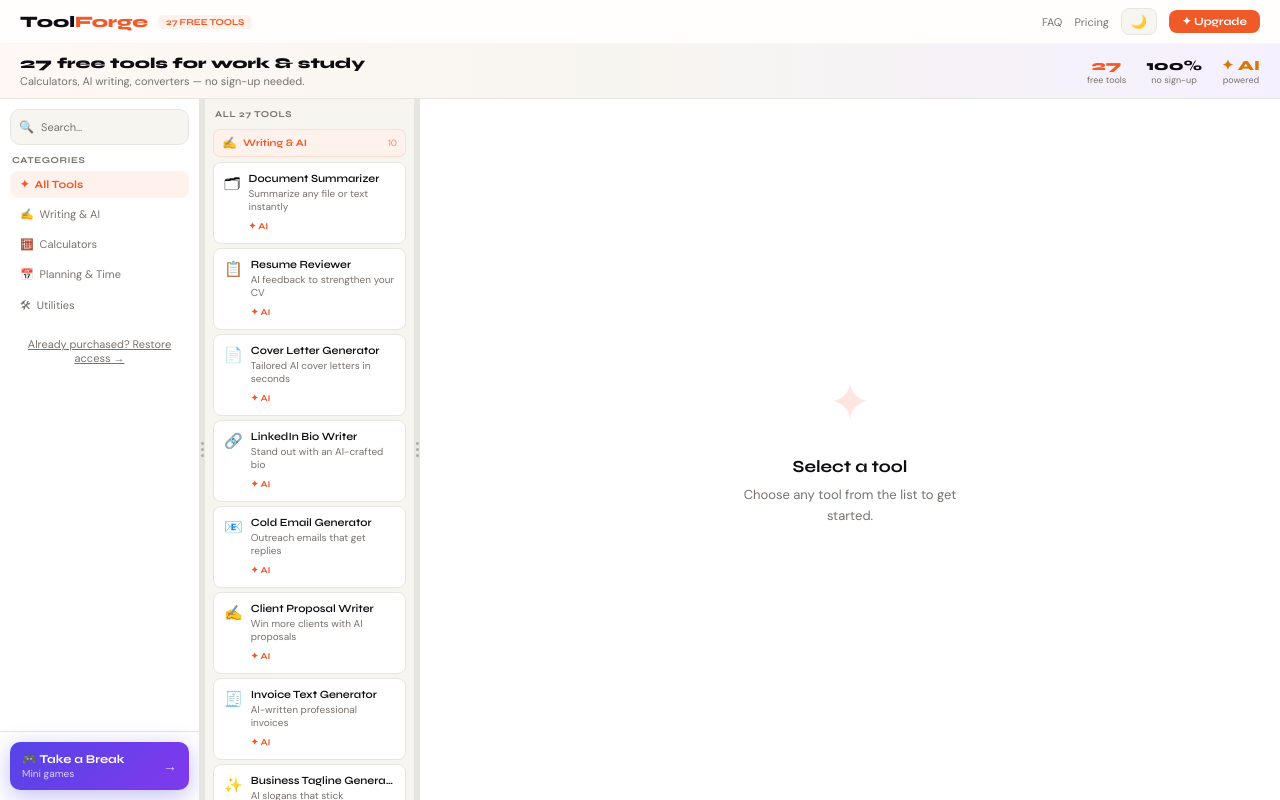
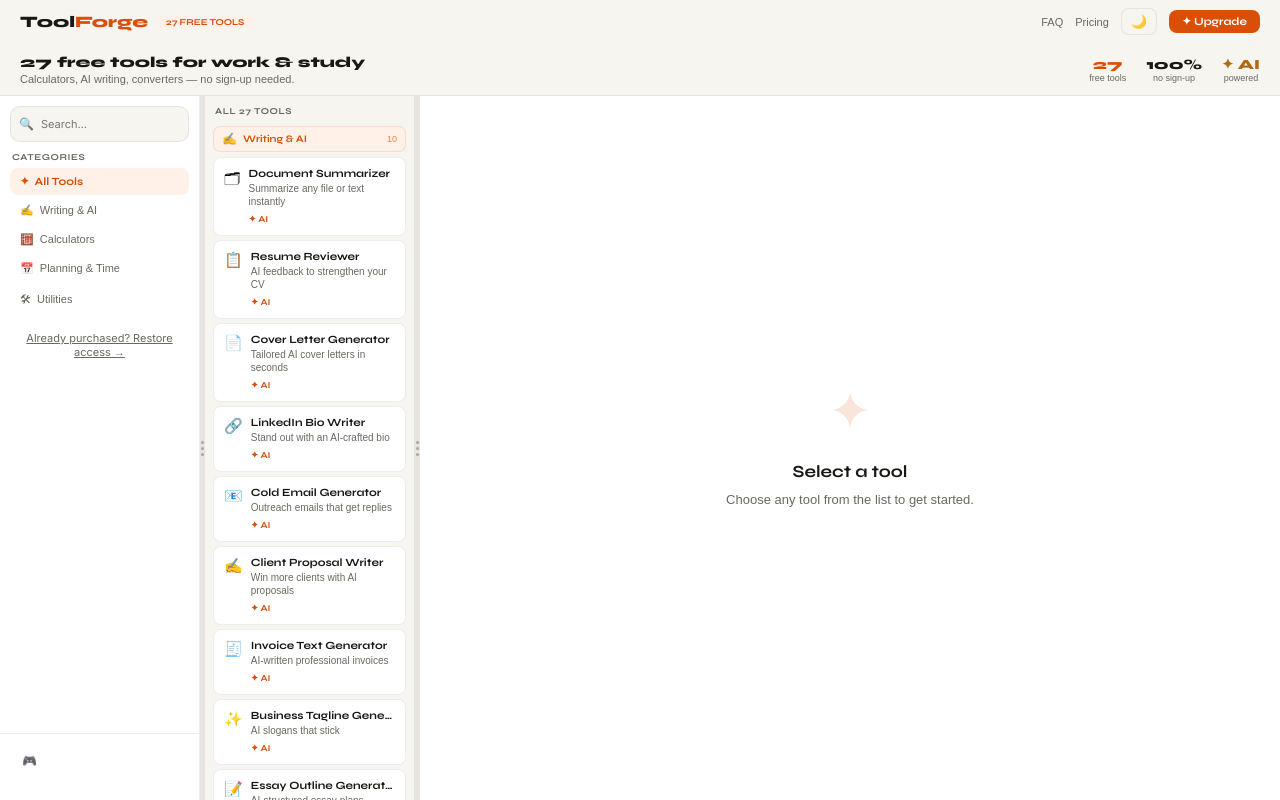
Before and after one commit to Agent0P/ToolForge, a React (Vite) app: page / in a window 1280 px wide. Built offline with nearby package versions, Linux system fonts and the light colour scheme.

Commit message:
Update theme.jsx

```diff
--- a/src/theme.jsx
+++ b/src/theme.jsx
@@ -1,258 +1,272 @@
 import { useState } from "react";
 
-/* ── Google Fonts ── */
+/* ── Fonts ── */
 export const injectFonts = () => {
   if (document.getElementById("tf-fonts")) return;
   const l = document.createElement("link");
   l.id = "tf-fonts"; l.rel = "stylesheet";
-  l.href = "https://fonts.googleapis.com/css2?family=Syne:wght@400;600;700;800&family=DM+Sans:ital,wght@0,300;0,400;0,500;1,300&display=swap";
+  l.href = "https://fonts.googleapis.com/css2?family=Inter:wght@300;400;500;600&family=Syne:wght@700;800&display=swap";
   document.head.appendChild(l);
 };
 
-/* ── Global CSS injection ── */
+/* ── Global CSS ── */
 export const injectStyles = () => {
   if (document.getElementById("tf-styles")) return;
   const s = document.createElement("style");
   s.id = "tf-styles";
   s.textContent = `
     *, *::before, *::after { box-sizing: border-box; }
-    html { -webkit-font-smoothing: antialiased; -moz-osx-font-smoothing: grayscale; scroll-behavior: smooth; }
-    ::selection { background: rgba(240,90,40,0.15); color: #0d0d12; }
+    html { -webkit-font-smoothing: antialiased; -moz-osx-font-smoothing: grayscale; }
+    body { font-family: 'Inter', 'DM Sans', sans-serif; }
+    ::selection { background: rgba(217,79,8,0.14); }
 
-    /* Scrollbar */
-    ::-webkit-scrollbar { width: 5px; height: 5px; }
+    ::-webkit-scrollbar { width: 4px; height: 4px; }
     ::-webkit-scrollbar-track { background: transparent; }
-    ::-webkit-scrollbar-thumb { background: #d4d0c8; border-radius: 99px; }
-    ::-webkit-scrollbar-thumb:hover { background: #b8b4ac; }
+    ::-webkit-scrollbar-thumb { background: rgba(15,12,8,0.15); border-radius: 99px; }
 
-    /* Keyframes */
     @keyframes tf-fadeUp {
-      from { opacity: 0; transform: translateY(16px); }
-      to   { opacity: 1; transform: translateY(0);    }
-    }
-    @keyframes tf-fadeIn {
-      from { opacity: 0; }
-      to   { opacity: 1; }
+      from { opacity: 0; transform: translateY(14px); }
+      to   { opacity: 1; transform: translateY(0); }
     }
     @keyframes tf-pop {
-      0%   { transform: scale(0.94); opacity: 0; }
-      65%  { transform: scale(1.02); opacity: 1; }
-      100% { transform: scale(1);    opacity: 1; }
+      0%   { opacity: 0; transform: scale(0.95); }
+      60%  { opacity: 1; transform: scale(1.02); }
+      100% { opacity: 1; transform: scale(1); }
     }
+    @keyframes tf-fadeIn { from { opacity: 0; } to { opacity: 1; } }
     @keyframes tf-shimmer {
       0%   { background-position: -600px 0; }
       100% { background-position:  600px 0; }
     }
-    @keyframes tf-pulse-soft {
-      0%, 100% { opacity: 1; }
-      50%       { opacity: 0.6; }
-    }
-    @keyframes tf-spin {
-      to { transform: rotate(360deg); }
-    }
-    @keyframes tf-gradient-shift {
-      0%   { background-position: 0%   50%; }
-      50%  { background-position: 100% 50%; }
-      100% { background-position: 0%   50%; }
+    @keyframes tf-gradshift {
+      0%,100% { background-position: 0% 50%; }
+      50%      { background-position: 100% 50%; }
     }
     @keyframes tf-float {
-      0%, 100% { transform: translateY(0px);  }
-      50%       { transform: translateY(-4px); }
+      0%,100% { transform: translateY(0); }
+      50%      { transform: translateY(-4px); }
     }
 
-    /* Animation helpers */
-    .tf-fade-up  { animation: tf-fadeUp  0.3s cubic-bezier(0.16,1,0.3,1) forwards; }
-    .tf-fade-in  { animation: tf-fadeIn  0.2s ease forwards; }
-    .tf-pop      { animation: tf-pop     0.32s cubic-bezier(0.16,1,0.3,1) forwards; }
+    .tf-fade-up { animation: tf-fadeUp 0.28s cubic-bezier(0.16,1,0.3,1) both; }
+    .tf-pop     { animation: tf-pop    0.3s  cubic-bezier(0.16,1,0.3,1) both; }
+    .tf-fade-in { animation: tf-fadeIn 0.2s ease both; }
 
-    /* Staggered children */
-    .tf-stagger > *:nth-child(1)  { animation-delay:  0ms;  }
-    .tf-stagger > *:nth-child(2)  { animation-delay: 45ms;  }
-    .tf-stagger > *:nth-child(3)  { animation-delay: 90ms;  }
-    .tf-stagger > *:nth-child(4)  { animation-delay: 135ms; }
-    .tf-stagger > *:nth-child(5)  { animation-delay: 180ms; }
-    .tf-stagger > *:nth-child(6)  { animation-delay: 225ms; }
-    .tf-stagger > *:nth-child(7)  { animation-delay: 270ms; }
-    .tf-stagger > *:nth-child(8)  { animation-delay: 315ms; }
-    .tf-stagger > *:nth-child(n+9){ animation-delay: 350ms; }
+    .tf-stagger > *:nth-child(1) { animation-delay:  0ms; }
+    .tf-stagger > *:nth-child(2) { animation-delay: 40ms; }
+    .tf-stagger > *:nth-child(3) { animation-delay: 80ms; }
+    .tf-stagger > *:nth-child(4) { animation-delay:120ms; }
+    .tf-stagger > *:nth-child(5) { animation-delay:160ms; }
+    .tf-stagger > *:nth-child(6) { animation-delay:200ms; }
+    .tf-stagger > *:nth-child(n+7){ animation-delay:240ms; }
 
-    /* Tool cards */
-    .tf-tool-card {
-      transition: transform 0.22s cubic-bezier(0.34,1.4,0.64,1),
-                  box-shadow 0.22s ease,
-                  border-color 0.15s ease,
-                  background 0.15s ease;
+    /* ── Tool card ── */
+    .tf-card {
+      transition: transform 0.22s cubic-bezier(0.34,1.3,0.64,1),
+                  box-shadow 0.22s ease, border-color 0.15s ease;
       will-change: transform;
-      position: relative;
-      overflow: hidden;
+      position: relative; overflow: hidden;
     }
-    .tf-tool-card::before {
+    .tf-card::after {
       content: "";
-      position: absolute;
-      inset: 0;
-      background: linear-gradient(135deg, rgba(255,255,255,0.6), rgba(255,255,255,0));
-      opacity: 0;
-      transition: opacity 0.2s ease;
+      position: absolute; top: 0; left: 0; right: 0; height: 1px;
+      background: linear-gradient(90deg, transparent, rgba(255,255,255,0.85), transparent);
       pointer-events: none;
-      border-radius: inherit;
     }
-    .tf-tool-card:hover {
-      transform: translateY(-5px) scale(1.01);
-      box-shadow: 0 12px 36px rgba(15,15,13,0.11), 0 3px 10px rgba(15,15,13,0.07);
+    .tf-card:hover {
+      transform: translateY(-5px);
+      box-shadow: 0 8px 16px rgba(15,12,8,0.07), 0 24px 56px rgba(15,12,8,0.12) !important;
+      border-color: rgba(15,12,8,0.13) !important;
     }
-    .tf-tool-card:hover::before { opacity: 1; }
-    .tf-tool-card:active { transform: translateY(-2px) scale(0.99); }
+    .tf-card:active { transform: translateY(-2px); }
 
-    /* Buttons */
-    .tf-btn { transition: all 0.15s ease; user-select: none; }
+    /* ── Inputs ── */
+    .tf-input { transition: border-color 0.14s ease, box-shadow 0.14s ease; }
+    .tf-input:focus {
+      border-color: #d94f08 !important;
+      box-shadow: 0 0 0 3px rgba(217,79,8,0.12) !important;
+      outline: none !important;
+    }
+
+    /* ── Buttons ── */
+    .tf-btn { transition: all 0.14s ease; }
     .tf-btn:hover  { filter: brightness(1.06); }
     .tf-btn:active { transform: scale(0.97); }
 
-    /* Accent gradient button */
-    .tf-btn-accent {
-      background: linear-gradient(135deg, #f26030, #e03d10) !important;
-      box-shadow: 0 2px 14px rgba(240,90,40,0.32) !important;
-      transition: all 0.2s ease !important;
+    .tf-cta {
+      box-shadow: 0 2px 8px rgba(217,79,8,0.28);
+      transition: all 0.15s ease;
     }
-    .tf-btn-accent:hover {
-      box-shadow: 0 5px 22px rgba(240,90,40,0.48) !important;
-      transform: translateY(-1px) !important;
-      filter: brightness(1.05) !important;
+    .tf-cta:hover {
+      box-shadow: 0 4px 16px rgba(217,79,8,0.38);
+      transform: translateY(-1px);
     }
-    .tf-btn-accent:active { transform: scale(0.97) !important; }
+    .tf-cta:active { transform: scale(0.97); box-shadow: none; }
 
-    /* Inputs */
-    .tf-input { transition: border-color 0.15s ease, box-shadow 0.15s ease; }
-    .tf-input:focus {
-      border-color: #f05a28 !important;
-      box-shadow: 0 0 0 3px rgba(240,90,40,0.13) !important;
-      outline: none !important;
+    /* ── Nav glass ── */
+    .tf-nav {
+      backdrop-filter: blur(20px) saturate(180%);
+      -webkit-backdrop-filter: blur(20px) saturate(180%);
+      background: rgba(255,255,255,0.92) !important;
+    }
+    .tf-nav-dark {
+      backdrop-filter: blur(20px) saturate(180%);
+      -webkit-backdrop-filter: blur(20px) saturate(180%);
+      background: rgba(26,24,20,0.92) !important;
     }
 
-    /* Glass nav */
-    .tf-glass {
-      backdrop-filter: blur(16px) saturate(200%);
-      -webkit-backdrop-filter: blur(16px) saturate(200%);
-      background: rgba(255,255,255,0.88) !important;
+    /* ── Hero glow spots ── */
+    .tf-hero-wrap { position: relative; overflow: hidden; }
+    .tf-hero-gl1 {
+      position: absolute; top: -80px; right: -60px;
+      width: 320px; height: 320px; border-radius: 50%;
+      background: radial-gradient(circle, rgba(217,79,8,0.10), transparent 65%);
+      pointer-events: none;
+    }
+    .tf-hero-gl2 {
+      position: absolute; bottom: -60px; left: -40px;
+      width: 240px; height: 240px; border-radius: 50%;
+      background: radial-gradient(circle, rgba(176,107,16,0.09), transparent 65%);
+      pointer-events: none;
     }
 
-    /* AI badge */
-    .tf-ai-badge {
-      animation: tf-pulse-soft 3.5s ease infinite;
+    /* ── Search focus glow ── */
+    .tf-search:focus-within {
+      border-color: rgba(217,79,8,0.4) !important;
+      box-shadow: 0 0 0 4px rgba(217,79,8,0.08), 0 8px 24px rgba(15,12,8,0.10) !important;
     }
 
-    /* Gradient text */
-    .tf-gradient-text {
-      background: linear-gradient(135deg, #f05a28, #e03d10);
-      -webkit-background-clip: text;
-      -webkit-text-fill-color: transparent;
-      background-clip: text;
+    /* ── Category tab ── */
+    .tf-cat-tab {
+      transition: all 0.14s ease;
+      cursor: pointer;
+    }
+    .tf-cat-tab:hover:not(.active) { background: rgba(15,12,8,0.04) !important; }
+
+    /* ── Sidebar item ── */
+    .tf-side-item { transition: all 0.12s ease; cursor: pointer; }
+    .tf-side-item:hover:not(.active) { background: rgba(15,12,8,0.04) !important; }
+
+    /* ── Game banner ── */
+    .tf-game {
+      background: linear-gradient(135deg, #2d268a, #5b21b6, #7c3aed) !important;
+      background-size: 200% 200% !important;
+      animation: tf-gradshift 8s ease infinite !important;
+      box-shadow: 0 4px 20px rgba(91,33,182,0.26), 0 10px 36px rgba(91,33,182,0.16) !important;
+      transition: transform 0.2s ease, box-shadow 0.2s ease !important;
+    }
+    .tf-game:hover {
+      transform: translateY(-3px) !important;
+      box-shadow: 0 8px 28px rgba(91,33,182,0.36), 0 16px 48px rgba(91,33,182,0.22) !important;
     }
 
-    /* Hero gradient bg */
-    .tf-hero-bg {
-      background: linear-gradient(135deg, #fff8f5 0%, #f7f5f0 40%, #f3f0ff 100%);
+    /* ── Upgrade banner ── */
+    .tf-upgrade {
+      background: linear-gradient(90deg, #b85c0a, #d94f08, #c44010) !important;
+      background-size: 200% !important;
+      animation: tf-gradshift 6s ease infinite !important;
     }
 
-    /* Shimmer skeleton */
-    .tf-shimmer {
-      background: linear-gradient(90deg, #ede9e2 25%, #e4e0d8 50%, #ede9e2 75%);
-      background-size: 600px 100%;
-      animation: tf-shimmer 1.6s ease infinite;
-      border-radius: 8px;
+    /* ── Hamburger drawer ── */
+    .tf-drawer {
+      transform: translateY(-8px);
+      opacity: 0;
+      pointer-events: none;
+      transition: transform 0.2s cubic-bezier(0.16,1,0.3,1), opacity 0.18s ease;
+    }
+    .tf-drawer.open {
+      transform: translateY(0);
+      opacity: 1;
+      pointer-events: all;
     }
 
-    /* Upgrade banner */
-    .tf-upgrade-banner {
-      background: linear-gradient(90deg, #d97706, #f05a28, #e03d10);
-      background-size: 200% 200%;
-      animation: tf-gradient-shift 5s ease infinite;
+    /* ── Widget ── */
+    .tf-widget {
+      box-shadow: 0 8px 32px rgba(0,0,0,0.12), 0 2px 10px rgba(0,0,0,0.07);
     }
 
-    /* Category color tops on cards */
-    .tf-card-top-writing  { background: linear-gradient(90deg, #f05a28, #fb923c); }
-    .tf-card-top-calc     { background: linear-gradient(90deg, #2563eb, #60a5fa); }
-    .tf-card-top-planning { background: linear-gradient(90deg, #7c3aed, #a78bfa); }
-    .tf-card-top-utils    { background: linear-gradient(90deg, #0d9488, #2dd4bf); }
+    /* ── Result card ── */
+    .tf-result { animation: tf-pop 0.3s cubic-bezier(0.16,1,0.3,1) both; }
 
-    /* Sidebar active item */
-    .tf-sidebar-active {
-      background: linear-gradient(135deg, #fff1ec, #fde8d8) !important;
-      border-left: 3px solid #f05a28 !important;
-    }
+    /* ── AI badge pulse ── */
+    .tf-ai-pulse { animation: tf-float 4s ease infinite; }
 
-    /* Category section header */
-    .tf-cat-section-header {
-      background: linear-gradient(90deg, var(--cat-color-dim, #f7f5f0), transparent);
-    }
+    /* Category stripes */
+    .tf-stripe-writing  { background: linear-gradient(90deg, #d94f08, #f07040); }
+    .tf-stripe-calc     { background: linear-gradient(90deg, #1a5fd4, #4d90f0); }
+    .tf-stripe-planning { background: linear-gradient(90deg, #6030d4, #9060f0); }
+    .tf-stripe-utils    { background: linear-gradient(90deg, #0a7a70, #20b0a0); }
 
-    /* Result card glow */
-    .tf-result-glow {
-      box-shadow: 0 4px 20px rgba(240,90,40,0.12);
-    }
-
-    /* Floating widget */
-    .tf-widget {
-      box-shadow: 0 8px 40px rgba(0,0,0,0.14), 0 2px 12px rgba(0,0,0,0.08);
-      backdrop-filter: blur(8px);
-    }
-
-    /* Game banner */
-    .tf-game-banner {
-      background: linear-gradient(135deg, #4f46e5, #7c3aed, #9333ea);
-      background-size: 200% 200%;
-      animation: tf-gradient-shift 6s ease infinite;
-      box-shadow: 0 6px 24px rgba(79,70,229,0.35);
-      transition: transform 0.2s ease, box-shadow 0.2s ease;
-    }
-    .tf-game-banner:hover {
-      transform: translateY(-2px);
-      box-shadow: 0 10px 32px rgba(79,70,229,0.45);
-    }
-
-    /* Stat cards in hero */
-    .tf-stat-card {
-      transition: transform 0.2s ease;
-    }
-    .tf-stat-card:hover { transform: translateY(-2px); }
-
-    /* Mobile hero */
-    .tf-mobile-hero {
-      background: linear-gradient(135deg, #fff8f5 0%, #f7f5f0 60%, #f0f0ff 100%);
-    }
-
-    /* Desktop hero strip */
-    .tf-desktop-hero {
-      background: linear-gradient(90deg, #fff8f5, #f7f5f0 50%, #f5f0ff);
-    }
-
-    /* Smooth toggle */
-    .tf-toggle-knob {
-      transition: left 0.2s cubic-bezier(0.34,1.4,0.64,1) !important;
+    /* Eyebrow line */
+    .tf-eyebrow::before {
+      content: '';
+      width: 18px; height: 1.5px;
+      background: currentColor;
+      display: inline-block;
+      vertical-align: middle;
+      margin-right: 8px;
     }
   `;
   document.head.appendChild(s);
 };
 
-/* ── Color tokens ── */
+/* ── Light theme tokens ── */
 export const T = {
   bg:        "#f7f5f0",
-  ink:       "#0d0d12",
-  muted:     "#78716c",
-  border:    "#e7e5df",
+  bg2:       "#f0ede6",
+  bg3:       "#e8e4dc",
+  ink:       "#1a1814",
+  muted:     "#6b6860",
+  hint:      "#a8a49c",
+  border:    "rgba(15,12,8,0.07)",
+  border2:   "rgba(15,12,8,0.12)",
   card:      "#ffffff",
-  accent:    "#f05a28",
-  accentDim: "#fff1ec",
-  green:     "#16a34a",
-  greenDim:  "#f0fdf4",
-  blue:      "#2563eb",
-  blueDim:   "#eff6ff",
-  purple:    "#7c3aed",
-  purpleDim: "#f5f3ff",
-  teal:      "#0d9488",
-  tealDim:   "#f0fdf9",
-  gold:      "#d97706",
-  goldDim:   "#fffbeb",
+  accent:    "#d94f08",
+  accentDim: "#fff0e8",
+  accentBrd: "#ffd4b8",
+  gold:      "#b06b10",
+  goldDim:   "#fff5e0",
+  goldBrd:   "#ffd98a",
+  green:     "#1a7f4b",
+  greenDim:  "#edfaf4",
+  blue:      "#1a5fd4",
+  blueDim:   "#edf2ff",
+  purple:    "#6030d4",
+  purpleDim: "#f0ebff",
+  teal:      "#0a7a70",
+  tealDim:   "#e4faf8",
+  shadowSm:  "0 1px 2px rgba(15,12,8,0.04), 0 2px 8px rgba(15,12,8,0.06)",
+  shadow:    "0 2px 4px rgba(15,12,8,0.05), 0 8px 24px rgba(15,12,8,0.08)",
+  shadowLg:  "0 4px 8px rgba(15,12,8,0.06), 0 16px 48px rgba(15,12,8,0.12)",
+};
+
+/* ── Dark theme tokens ── */
+export const D = {
+  bg:        "#1a1814",
+  bg2:       "#221f1a",
+  bg3:       "#2a2620",
+  ink:       "#f2ede6",
+  muted:     "#8a8780",
+  hint:      "#504e48",
+  border:    "rgba(242,237,230,0.06)",
+  border2:   "rgba(242,237,230,0.11)",
+  card:      "#252018",
+  accent:    "#f06428",
+  accentDim: "#1e0e05",
+  accentBrd: "#3d1c08",
+  gold:      "#e09040",
+  goldDim:   "#1a1000",
+  goldBrd:   "#4a2c00",
+  green:     "#2dca74",
+  greenDim:  "#041509",
+  blue:      "#5598ff",
+  blueDim:   "#060e20",
+  purple:    "#a07bfa",
+  purpleDim: "#100828",
+  teal:      "#2dd4bf",
+  tealDim:   "#031412",
+  shadowSm:  "0 1px 2px rgba(0,0,0,0.35), 0 2px 8px rgba(0,0,0,0.2)",
+  shadow:    "0 2px 4px rgba(0,0,0,0.3),  0 8px 24px rgba(0,0,0,0.25)",
+  shadowLg:  "0 4px 8px rgba(0,0,0,0.35), 0 16px 48px rgba(0,0,0,0.3)",
 };
 
 export const CURRENCIES = [
@@ -270,17 +284,17 @@
 
 export const inputStyle = {
   flex:1, padding:"10px 13px", borderRadius:10,
-  border:`1px solid ${T.border}`, fontSize:13,
-  fontFamily:"DM Sans, sans-serif", color:T.ink,
-  background:"white", outline:"none", width:"100%", boxSizing:"border-box",
+  border:`1px solid ${T.border2}`, fontSize:13,
+  fontFamily:"Inter, DM Sans, sans-serif", color:T.ink,
+  background:T.card, outline:"none", width:"100%", boxSizing:"border-box",
 };
 
 export const addBtnStyle = {
-  padding:"8px 14px", borderRadius:9,
-  border:`1.5px dashed ${T.border}`, background:"transparent",
-  color:T.muted, fontSize:12, fontFamily:"DM Sans, sans-serif",
+  padding:"9px 14px", borderRadius:9,
+  border:`1.5px dashed ${T.border2}`, background:"transparent",
+  color:T.muted, fontSize:12, fontFamily:"Inter, DM Sans, sans-serif",
   cursor:"pointer", marginBottom:12, width:"100%",
-  transition:"border-color 0.15s, color 0.15s",
+  transition:"border-color 0.14s, color 0.14s",
 };
 
 export function NumInput({ val, set }) {
@@ -289,8 +303,8 @@
 
 export function Row({ label, children }) {
   return (
-    <div style={{ marginBottom:12 }}>
-      <div style={{ fontSize:11, color:T.muted, marginBottom:5, fontFamily:"DM Sans, sans-serif", letterSpacing:0.4, fontWeight:500, textTransform:"uppercase" }}>{label}</div>
+    <div style={{ marginBottom:13 }}>
+      <div style={{ fontSize:10, color:T.hint, marginBottom:5, fontFamily:"Inter, sans-serif", letterSpacing:"0.07em", fontWeight:600, textTransform:"uppercase" }}>{label}</div>
       {children}
     </div>
   );
@@ -298,17 +312,17 @@
 
 export function Result({ label, value, color = T.accent }) {
   return (
-    <div className="tf-result-glow tf-pop" style={{ marginTop:16, padding:"18px 20px", borderRadius:14, background:`linear-gradient(135deg, ${color}12, ${color}06)`, border:`1.5px solid ${color}30`, textAlign:"center" }}>
-      <div style={{ fontSize:11, color:T.muted, marginBottom:5, fontFamily:"DM Sans, sans-serif", letterSpacing:0.4, textTransform:"uppercase" }}>{label}</div>
-      <div style={{ fontSize:30, fontWeight:800, color, fontFamily:"Syne, sans-serif", letterSpacing:-0.5 }}>{value}</div>
+    <div className="tf-result" style={{ marginTop:16, padding:"20px", borderRadius:14, background:`linear-gradient(135deg,${color}10,${color}06)`, border:`1.5px solid ${color}28`, textAlign:"center", boxShadow:`0 4px 20px ${color}14` }}>
+      <div style={{ fontSize:10, color:T.hint, marginBottom:5, fontFamily:"Inter, sans-serif", letterSpacing:"0.07em", fontWeight:600, textTransform:"uppercase" }}>{label}</div>
+      <div style={{ fontSize:32, fontWeight:800, color, fontFamily:"Syne, sans-serif", letterSpacing:"-0.5px" }}>{value}</div>
     </div>
   );
 }
 
 export function MiniResult({ label, value }) {
   return (
-    <div style={{ padding:"13px 10px", borderRadius:11, background:T.bg, border:`1px solid ${T.border}`, textAlign:"center", transition:"transform 0.15s ease" }}>
-      <div style={{ fontSize:10, color:T.muted, marginBottom:4, fontFamily:"DM Sans, sans-serif", letterSpacing:0.4, textTransform:"uppercase" }}>{label}</div>
+    <div style={{ padding:"13px 10px", borderRadius:11, background:T.bg, border:`1px solid ${T.border2}`, textAlign:"center" }}>
+      <div style={{ fontSize:10, color:T.hint, marginBottom:4, fontFamily:"Inter, sans-serif", letterSpacing:"0.07em", fontWeight:600, textTransform:"uppercase" }}>{label}</div>
       <div style={{ fontSize:19, fontWeight:700, color:T.ink, fontFamily:"Syne, sans-serif" }}>{value}</div>
     </div>
   );
@@ -316,7 +330,7 @@
 
 export function Tip({ children }) {
   return (
-    <div style={{ marginTop:12, padding:"10px 13px", borderRadius:10, background:`linear-gradient(135deg, ${T.greenDim}, #e7fef0)`, border:`1px solid #a7f3c0`, fontSize:12, color:T.green, fontFamily:"DM Sans, sans-serif", lineHeight:1.6 }}>
+    <div style={{ marginTop:12, padding:"10px 14px", borderRadius:10, background:T.greenDim, border:`1px solid #a7f3c0`, fontSize:12, color:T.green, fontFamily:"Inter, DM Sans, sans-serif", lineHeight:1.6 }}>
       💡 {children}
     </div>
   );
@@ -327,7 +341,7 @@
   return (
     <button className="tf-btn"
       onClick={() => { navigator.clipboard.writeText(text).then(() => { setCopied(true); setTimeout(() => setCopied(false), 2000); }); }}
-      style={{ marginTop:10, width:"100%", padding:"10px 0", borderRadius:10, border:`1.5px solid ${copied ? T.green : T.border}`, background:copied ? T.greenDim : "white", color:copied ? T.green : T.muted, fontSize:12, fontFamily:"Syne, sans-serif", fontWeight:600, cursor:"pointer", transition:"all 0.2s", letterSpacing:0.3 }}>
+      style={{ marginTop:10, width:"100%", padding:"10px 0", borderRadius:10, border:`1.5px solid ${copied ? T.green : T.border2}`, background:copied ? T.greenDim : T.card, color:copied ? T.green : T.muted, fontSize:12, fontFamily:"Inter, Syne, sans-serif", fontWeight:600, cursor:"pointer", transition:"all 0.18s", letterSpacing:"0.02em" }}>
       {copied ? "✓ Copied!" : (label || "Copy")}
     </button>
   );
@@ -358,22 +372,22 @@
 
   if (!show) return (
     <button onClick={() => setShow(true)}
-      style={{ background:"none", border:"none", fontSize:11, color:T.muted, cursor:"pointer", fontFamily:"DM Sans, sans-serif", textDecoration:"underline", padding:0, marginTop:6, display:"block", transition:"color 0.15s" }}>
+      style={{ background:"none", border:"none", fontSize:11, color:T.muted, cursor:"pointer", fontFamily:"Inter, DM Sans, sans-serif", textDecoration:"underline", padding:0, marginTop:6, display:"block" }}>
       Already purchased? Restore access →
     </button>
   );
 
   return (
-    <div className="tf-pop" style={{ marginTop:8, padding:14, borderRadius:12, background:"white", border:`1px solid ${T.border}`, boxShadow:"0 2px 12px rgba(0,0,0,0.06)" }}>
-      <div style={{ fontSize:11, color:T.muted, marginBottom:6, fontFamily:"DM Sans, sans-serif" }}>Enter the email you used to purchase:</div>
+    <div className="tf-pop" style={{ marginTop:8, padding:14, borderRadius:12, background:T.card, border:`1px solid ${T.border2}`, boxShadow:T.shadowSm }}>
+      <div style={{ fontSize:11, color:T.muted, marginBottom:6, fontFamily:"Inter, DM Sans, sans-serif" }}>Enter the email you used to purchase:</div>
       <div style={{ display:"flex", gap:6 }}>
         <input type="email" value={email} onChange={e => setEmail(e.target.value)} onKeyDown={e => e.key === "Enter" && restore()} placeholder="your@email.com" className="tf-input" style={{ ...inputStyle, fontSize:12 }} />
-        <button onClick={restore} disabled={loading || !email.trim()} className="tf-btn"
-          style={{ padding:"8px 13px", borderRadius:9, border:"none", background:T.accent, color:"white", fontSize:11, fontFamily:"Syne, sans-serif", fontWeight:700, cursor:"pointer", whiteSpace:"nowrap" }}>
+        <button onClick={restore} disabled={loading || !email.trim()} className="tf-btn tf-cta"
+          style={{ padding:"8px 14px", borderRadius:9, border:"none", background:T.accent, color:"white", fontSize:11, fontFamily:"Inter, sans-serif", fontWeight:600, cursor:"pointer", whiteSpace:"nowrap" }}>
           {loading ? "…" : "Restore"}
         </button>
       </div>
-      {err && <div style={{ fontSize:11, color:"#dc2626", marginTop:6, fontFamily:"DM Sans, sans-serif" }}>{err}</div>}
+      {err && <div style={{ fontSize:11, color:"#dc2626", marginTop:6, fontFamily:"Inter, DM Sans, sans-serif" }}>{err}</div>}
     </div>
   );
 }
@@ -381,7 +395,7 @@
 export function CurrencyPicker({ value, onChange }) {
   return (
     <select value={value} onChange={e => onChange(e.target.value)} className="tf-input"
-      style={{ ...inputStyle, marginBottom:14, fontFamily:"Syne, sans-serif", fontWeight:700, fontSize:12, color:T.accent, borderColor:`${T.accent}60` }}>
+      style={{ ...inputStyle, marginBottom:14, fontFamily:"Inter, sans-serif", fontWeight:600, fontSize:12, color:T.accent, borderColor:`${T.accent}50` }}>
       {CURRENCIES.map(c => <option key={c.code} value={c.code}>{c.label}</option>)}
     </select>
   );
```
